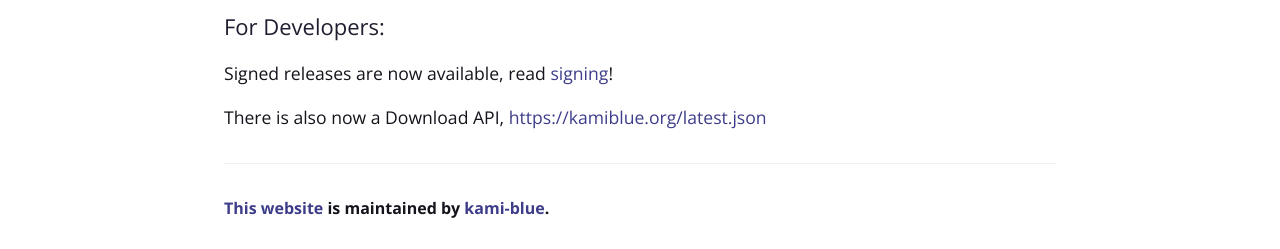
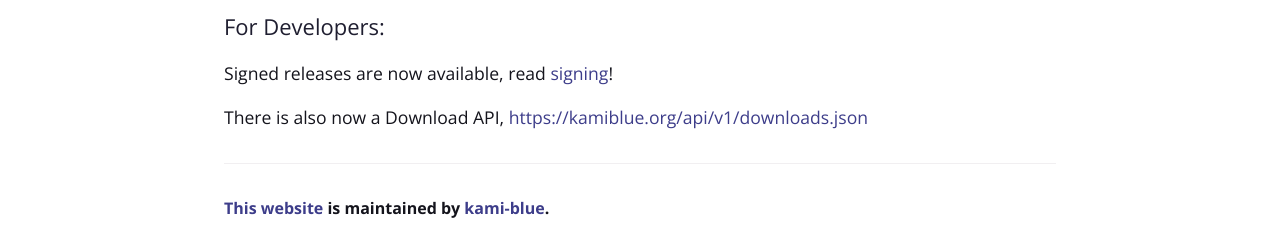
Before and after one commit to kami-blue/website, a Jekyll site: the page built from download.md, in a window 1280 px wide. Shown: the part 772-1021 px from the top of the page. Built offline with Jekyll 4.4.1, drawn with Linux system fonts in a browser that asks for light colours.

Commit message:
Moved downloads API to /api/v1/downloads.json

```diff
--- a/_config.yml
+++ b/_config.yml
@@ -11,6 +11,7 @@ github:
 cur_ver: v1.1.6
 beta_ver: v1.1.7-eca19025
 discord_url: https://kamiblue.org/discord
+downloads_api_ver: v1
 theme: jekyll-theme-cayman
 gems:
   - jekyll-seo-tag
--- a/latest.json
+++ b/api/v1/downloads.json
@@ -1,5 +1,5 @@
 ---
-permalink: /latest
+permalink: /api/v1/downloads.json
 ---
 
 {
--- a/download.md
+++ b/download.md
@@ -17,4 +17,4 @@ description: Releases for KAMI Blue
 
 Signed releases are now available, read [signing](/signing)!
 
-There is also now a Download API, [https://kamiblue.org/latest.json](https://kamiblue.org/latest.json)
+There is also now a Download API, [https://kamiblue.org/api/{{ site.downloads_api_ver }}/downloads.json](https://kamiblue.org/api/{{ site.downloads_api_ver}}/downloads.json)
```
